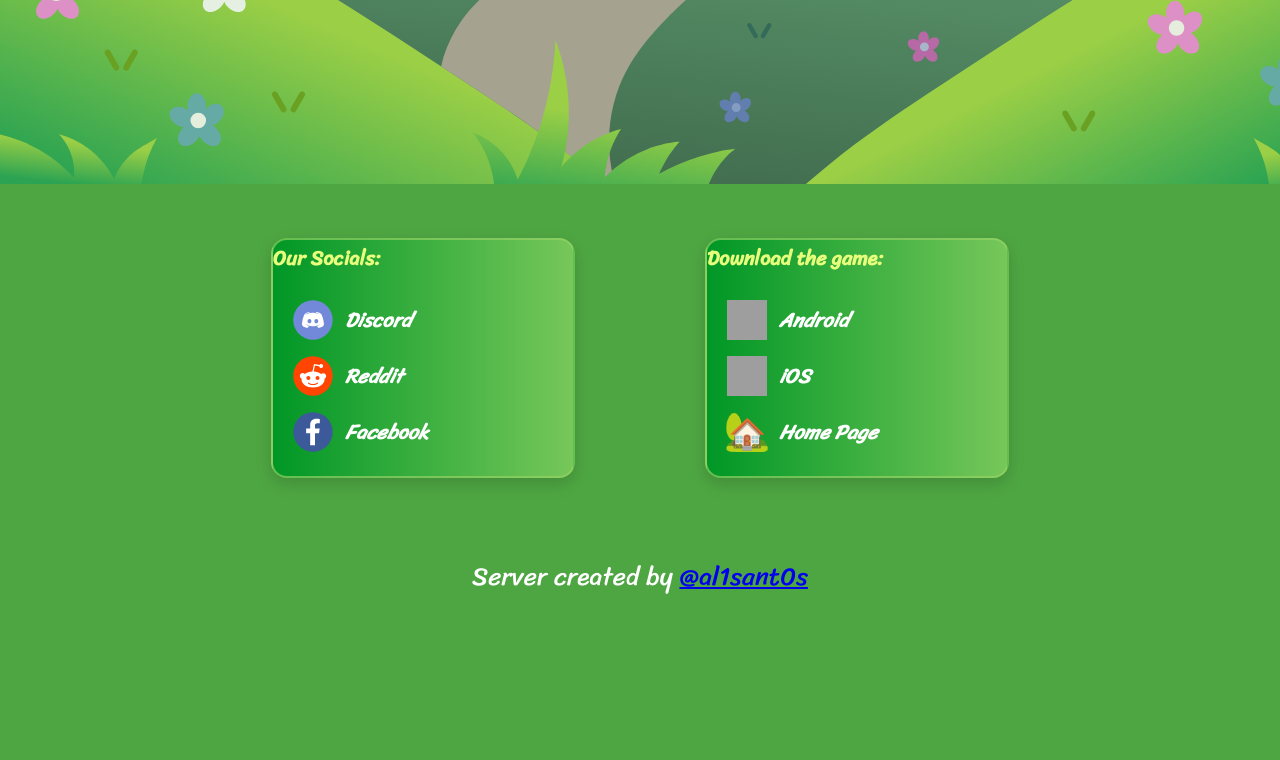
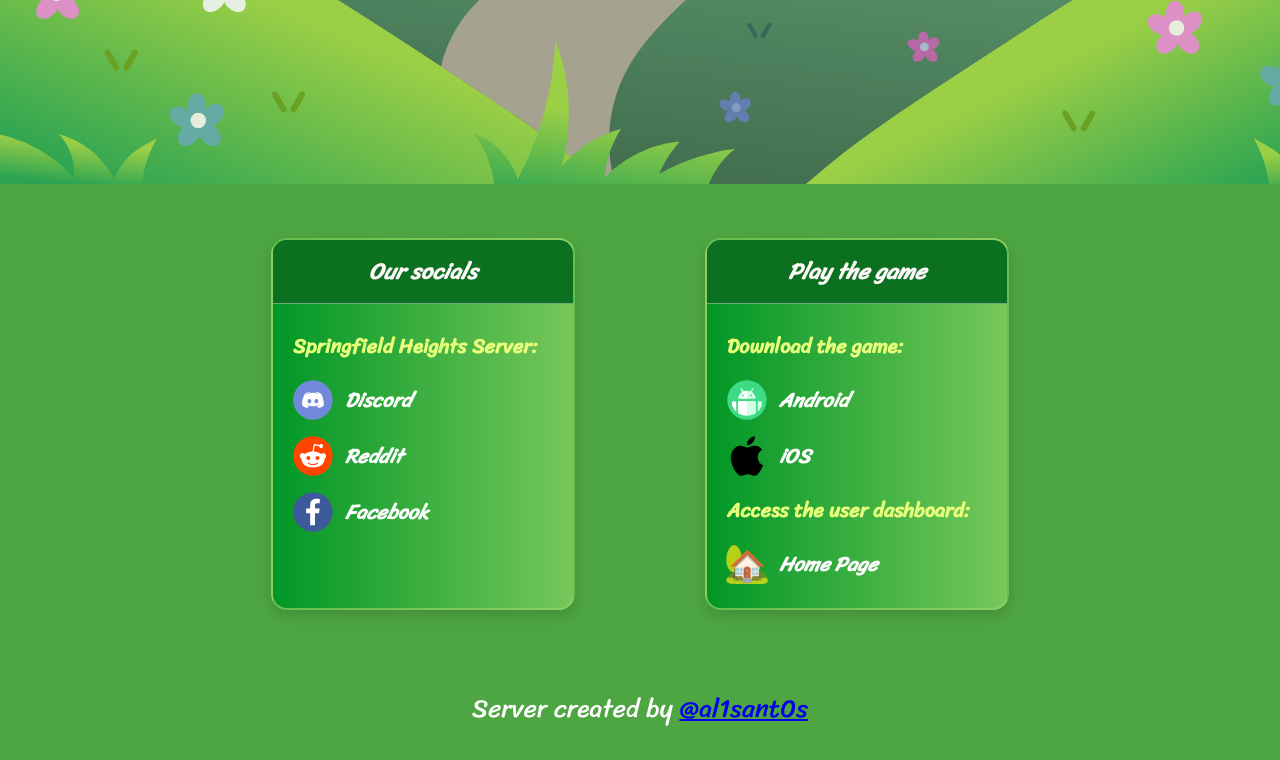
Before and after one commit to al1sant0s/springfield, a Django app: template dashboard/templates/dashboard/devices.html in a window 1280 px wide. Shown: the part 790-1550 px from the top of the page. Before the commit the page ends 1384 px from the top, so only its background shows below. Run offline with Django 5.2, Linux system fonts and the light colour scheme; the template is opened without the code that fills it, so the values that code supplies are empty; some web fonts are replaced; grey boxes are pictures that could not be loaded.

Commit message:
Update templates

```diff
--- a/templates/base.html
+++ b/templates/base.html
@@ -113,8 +113,11 @@
     <footer>
       <ul id="footer-links">
         <li class="footer-card">
-          <h3>Our Socials:</h3>
+          <h2>Our socials</h2>
           <ul class="footer-card-links">
+            <li>
+              <h3>Springfield Heights Server:</h3>
+            </li>
             <li>
               <a href="https://discord.gg/rzP2qGjGww" target="_blank" rel="noopener noreferrer" class="social-link">
                 <img src="{% static 'dashboard/discord-8234.svg' %}" alt="" aria-hidden="true" width="40" height="40" class="social-icon">
@@ -137,19 +140,25 @@
         </li>
 
         <li class="footer-card">
-          <h3>Download the game:</h3>
+          <h2>Play the game</h2>
           <ul class="footer-card-links">
             <li>
+              <h3>Download the game:</h3>
+            </li>
+            <li>
               <a href="https://cdn.al1sant0s.com/Springfield_Heights.apk" download class="social-link">
-                <img src="{% static 'dashboard/android-icon.svg' %}" alt="" aria-hidden="true" width="40" height="40" class="social-icon">
+                <img src="{% static 'dashboard/android-7925.svg' %}" alt="" aria-hidden="true" width="40" height="40" class="social-icon">
                 <span>Android</span>
               </a>
             </li>
             <li>
               <a href="https://cdn.al1sant0s.com/Springfield_Heights.ipa" download class="social-link">
-                <img src="{% static 'dashboard/apple-icon.svg' %}" alt="" aria-hidden="true" width="40" height="40" class="social-icon">
+                <img src="{% static 'dashboard/apple-logo-black-27774.svg' %}" alt="" aria-hidden="true" width="40" height="40" class="social-icon">
                 <span>iOS</span>
               </a>
+            </li>
+            <li>
+              <h3>Access the user dashboard:</h3>
             </li>
             <li>
               <a href="{% url 'dashboard:index' %}" class="social-link">
```
